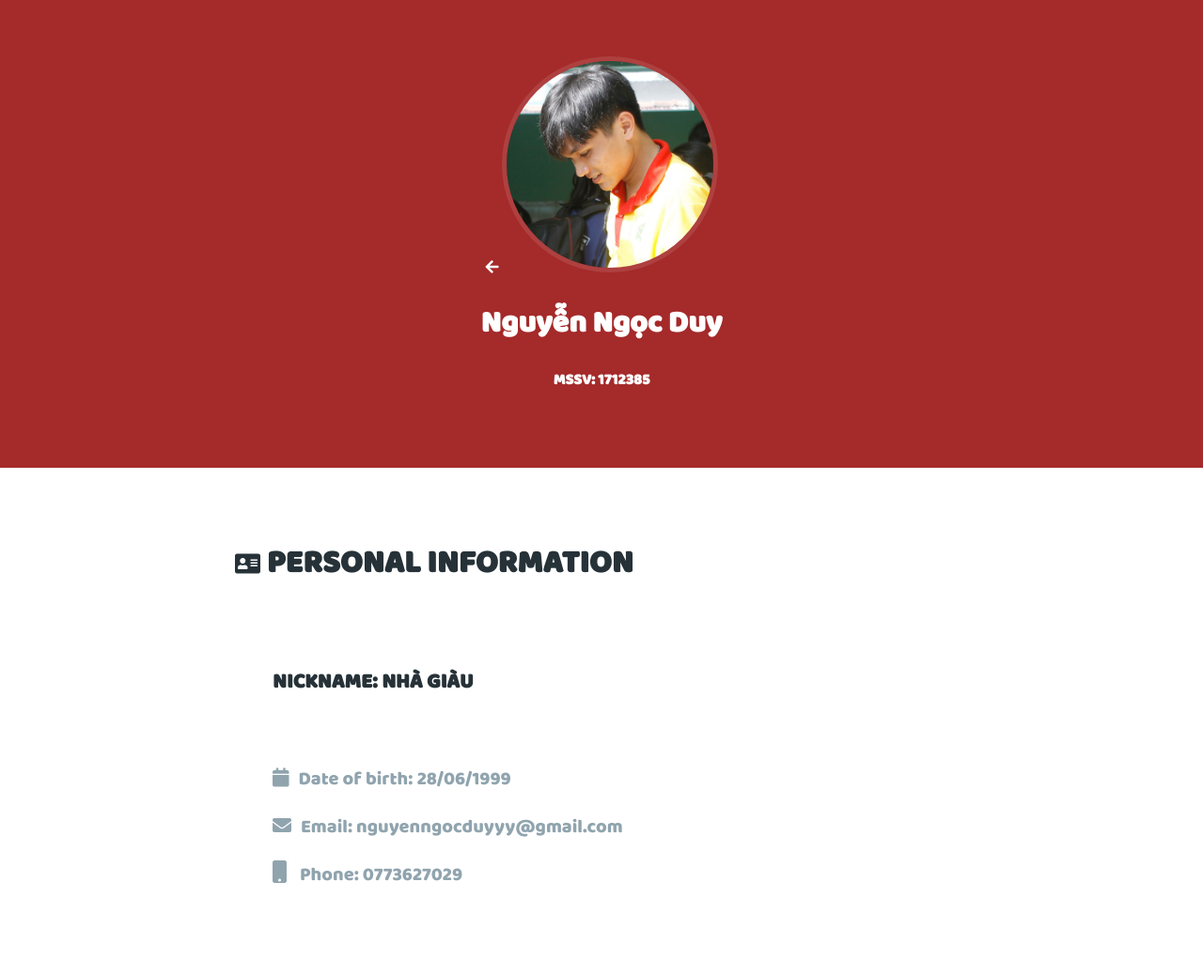
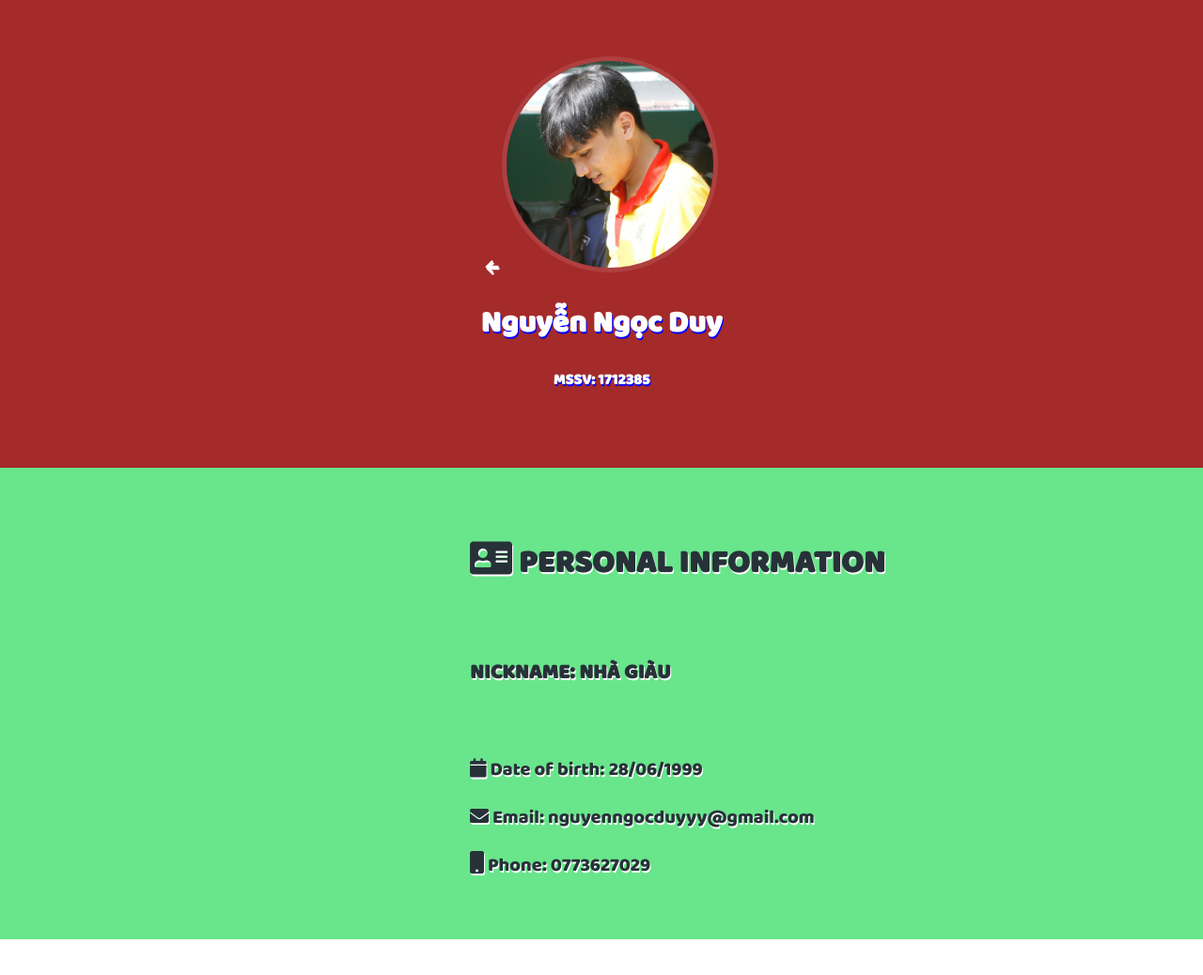
Before and after one commit to nguyentanvinh7a/GioiThieuNhom, a plain HTML site: page 1712385.html in a window 1280 px wide. Shown: the whole page at 94% size. Before the commit the page ends 1000 px from the top, so only its background shows below. Drawn offline with Linux system fonts and the light colour scheme.

Commit message:
Add files via upload

```diff
--- a/1712385.html
+++ b/1712385.html
@@ -8,7 +8,7 @@
 	<link rel="stylesheet" href="assets/css/style.css">
 </head>
 <body>
-	<div class="wrapper flex">
+	<div class="wrapper__flex">
 		<span class="sidebar">
 			<div class="avatar">
 				<span><a href="vdv.html"><i class="fas fa-arrow-left" id="class__button"></i></a></span>
@@ -20,20 +20,18 @@
 		</span><!-- End .sidebar -->
 		<span class="content">
 			<div class="section">
-			  <h2 class="section__title"> <em class="fa fa-address-card circle circle--large" style="font-size:24px"></em> <span>Personal Information</span> </h2>
-			  <div class="section__content">
+			  <h2 class="section__title"> <em class="fa fa-address-card circle circle--large" style="font-size:40px"></em> <span>Personal Information</span> </h2>
+			  <div class="section__personal">
 					<div class="module">
 						<h3 class="module__title">Nickname: nhà giàu</h3>
 						<br>
 						<br>
+						<div class="module__meta"><span><em class="fa fa-calendar"></em> Date of birth: 28/06/1999</span></div>
 						<div class="module__meta">
-							<span><i class="fa fa-calendar"></i>Date of birth: 28/06/1999</span>
+							<span><em class="fa fa-envelope"></em> Email: nguyenngocduyyy@gmail.com</span>
 						</div>
 						<div class="module__meta">
-							<span><i class="fa fa-envelope"></i>Email: nguyenngocduyyy@gmail.com</span>
-						</div>
-						<div class="module__meta">
-							<span><i class="fa fa-mobile" style="font-size: 24px;"></i> Phone: 0773627029</span>
+							<span><em class="fa fa-mobile" style="font-size: 24px;"></em> Phone: 0773627029</span>
 						</div>
 				</div><!-- End .module #4 -->
 			  </div><!-- End .section__content -->
--- a/assets/css/style.css
+++ b/assets/css/style.css
@@ -7,7 +7,8 @@ body {
 	padding: 0;
 	border: 0;
 	font-size: 100%;
-	height: 1000px;
+	height: 100%;
+	text-shadow: 1px 2px white;
 }
 
 body {
@@ -19,21 +20,17 @@ body {
 .wrapper_flex{
 	display: flex;
   	background-color: #69E58B;
-	height: 75%;
-	align-self: center;
+	height: 1000px;
 }
 
 /* Global Layout */
-.wrapper {
-	max-width: 100%;
-	width: 100%;
-	margin: auto;
-	padding: auto;
-}
-.sidebar {
+.sidebar__home {
 	width: 35%;
 	background: #37474f;
 	color: #fff;
+	margin-left: 50px;
+	margin-top: 0px;
+	height: 60%;
 }
 .content {
 	width: 50%;
@@ -45,6 +42,7 @@ body {
 	text-align: center;
 	padding: 60px 0;
 	background: #263238;
+	mergin-top: 0px;
 }
 .avatar img {
 	border-radius: 100%;
@@ -115,12 +113,7 @@ body {
 	width: 500px;
 }
 .section__title:hover{
-	border: 1px solid #F9F9F9;
-	border-radius: 5%;
-	border-width: 3px;
-}
-.section{
-	padding-left: 200px;
+	transform:translate(30px);
 }
 #class__button{
 	color: white;
@@ -130,3 +123,25 @@ body {
 #class__button:hover{
 	transform: scale(1.5,1.5);
 }
+.avatar{
+	color: white;
+}
+.wrapper__flex{
+	background-color: #69E58B;
+	height: 1000px;
+}
+.module__meta{
+	color: #263238;
+}
+.section__personal, .section__title{
+	padding-left: 500px;
+}
+#section__title__home{
+	padding-left: 0px;
+}
+.name{
+	text-shadow: 1px 2px blue;
+}
+.job{
+	text-shadow: 1px 2px blue;
+}
```
Also changed, not shown: 18120650.html (+6 -6 lines), 18120653.html (+7 -7 lines), vdv.html (+2 -2 lines).
